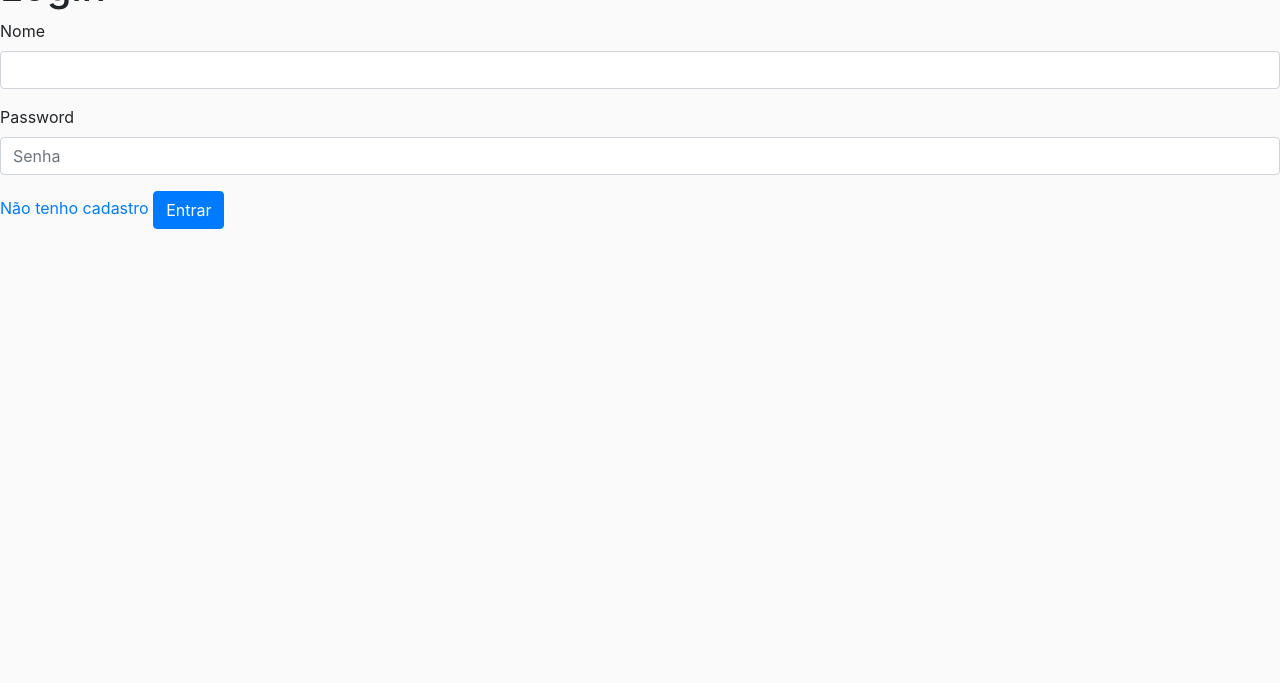
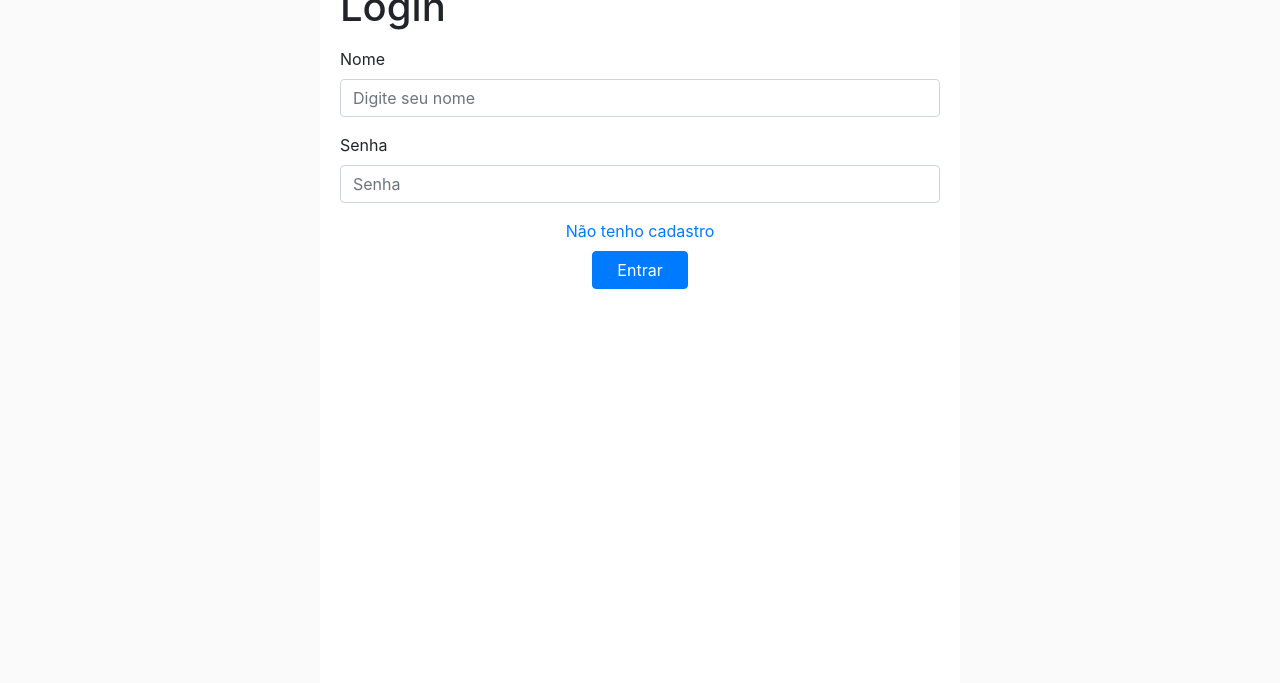
Before and after one commit to watanabe-alex/mvc-instagram, a PHP site: page / in a window 1280 px wide. Shown: the part 117-800 px from the top of the page. Run offline with PHP 8.4, Linux system fonts and the light colour scheme.

Commit message:
deixando bonito o login e register e terminando de comentar o código

```diff
--- a/views/login.php
+++ b/views/login.php
@@ -12,20 +12,24 @@
 
     <?php include "views/includes/header.php"; ?>
 
-    <main>
+    <main class="board">
 
-        <h1>Login</h1>
+        <h1 class="mb-3">Login</h1>
+
+        <!-- formulário para fazer login -->
         <form action="logar-usuario" method="post">
             <div class="form-group">
                 <label for="idNameInput">Nome</label>
-                <input type="text" class="form-control" id="idNameInput" name="nome" laceholder="Digite seu nome">
+                <input type="text" class="form-control" id="idNameInput" name="nome" placeholder="Digite seu nome">
             </div>
             <div class="form-group">
-                <label for="idPassword">Password</label>
+                <label for="idPassword">Senha</label>
                 <input type="password" class="form-control" id="idPassword" name="senha" placeholder="Senha">
             </div>
-            <a href="formulario-usuario">Não tenho cadastro</a>
-            <button type="submit" class="btn btn-primary">Entrar</button>
+            <div class="text-center d-flex flex-column align-items-center">
+                <a href="formulario-usuario">Não tenho cadastro</a>
+                <button class="btn btn-primary px-4 mt-2" type="submit" class="btn btn-primary">Entrar</button>
+            </div>
         </form>
 
     </main>
```
Also changed, not shown: index.php (+3 -4 lines), views/register.php (+5 -3 lines), my_database.sql (renamed from instagram.sql), views/img/Larbor.png (deleted), views/img/Nosso Consultor_logotipo.jpg (deleted), views/img/Screenshot_20190916-124213_Drive.jpg (deleted), views/img/_DSC5556.JPG (deleted), views/img/logo.png (deleted), views/img/photo.jpeg (deleted), views/img/teste.png (deleted).
